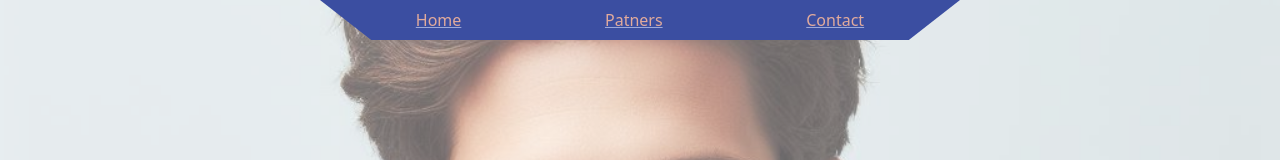
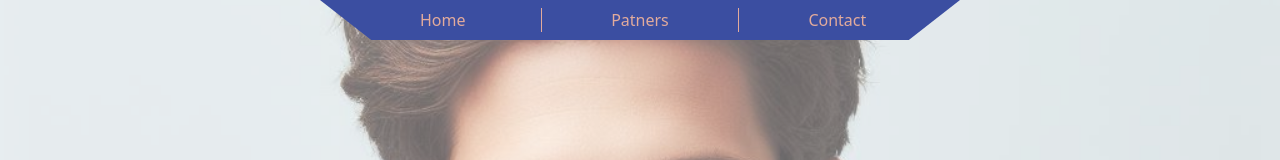
Before and after one commit to Misterlinux/React-Spring-Design, a React (Create React App) app: page / in a window 1280 px wide. Shown: the top 160 px of the page. Built offline with nearby package versions, Linux system fonts and the light colour scheme.

Commit message:
navbar columns links

```diff
--- a/package.json
+++ b/package.json
@@ -25,7 +25,7 @@
   "scripts": {
     "start": "react-scripts start",
     "build": "react-scripts build",
-    "test": "react-scripts test",
+    "test": "CI=true react-scripts test",
     "eject": "react-scripts eject"
   },
   "eslintConfig": {
--- a/src/App.css
+++ b/src/App.css
@@ -16,6 +16,11 @@ p, h1, h2{
 .taglia{
   clip-path: polygon(0% 0%, 8% 100%, 92% 100%, 100% 0%);
   width: 75%;
+  z-index: 2;
+}
+
+.taglia > a{
+  text-decoration: none;
 }
 
 .righteous{
@@ -121,7 +126,7 @@ p, h1, h2{
   background-position: center center;
 }
 
-@media only screen and (max-width: 480px) {
+@media only screen and (max-width: 400px) {
   .meno{
     height: 33%;
   }
--- a/src/App.js
+++ b/src/App.js
@@ -27,18 +27,24 @@ function App() {
     return (
       <div className="d-flex justify-content-center">
         <div
-          className="position-absolute taglia d-flex bg-secondary justify-content-around px-4 py-2"
-          style={{ zIndex: 2, textDecoration: "none"}}
+          className="position-absolute taglia bg-secondary px-4 py-2 container-fluid row mx-0"
         >
-          <Link to="/">
-            <div className="text-success">Home</div>
+          <Link to="/" className="col-4">
+            <div className="text-success text-center">
+              Home
+            </div>
           </Link>
-          <Link to="testimonials">
-            <div className="text-success">Patners</div>
+          <Link to="/testimonials" className="col-4 border-end border-start border-success border-1">
+            <div className="text-success text-center">
+              Patners
+            </div>
           </Link>
-          <Link to="contact">
-            <div className="text-success">Contact</div>
+          <Link to="/contact" className="col-4">
+            <div className="text-success text-center">
+              Contact
+            </div>
           </Link>
+
         </div>
       </div>
     );
```
